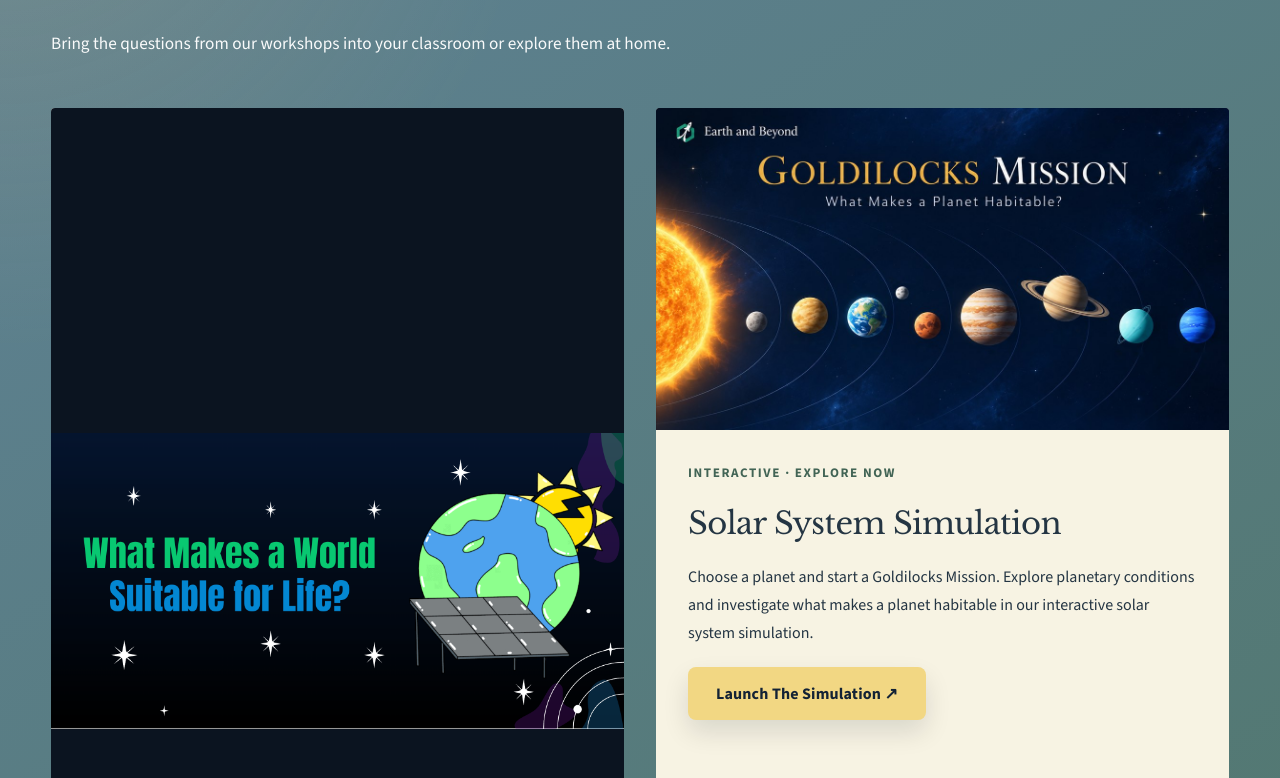
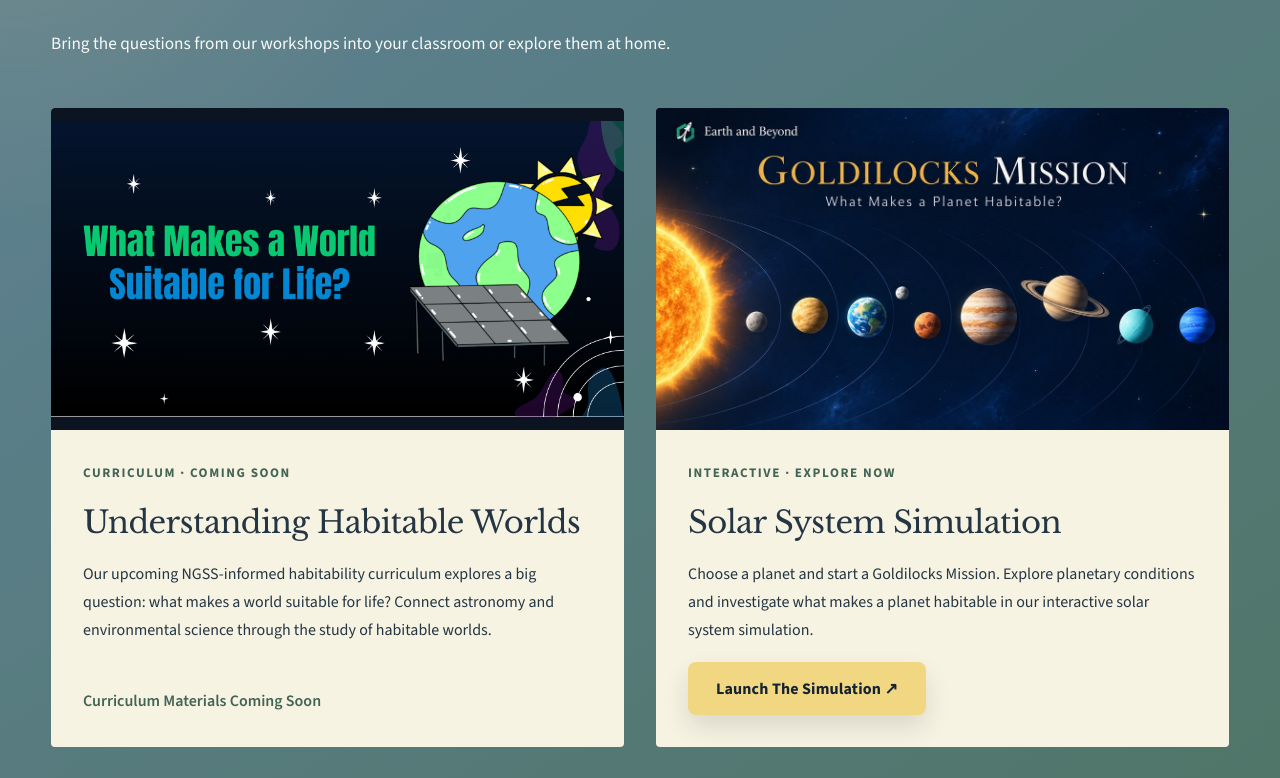
Before and after one commit to JLA30000/Earth_and_Beyond, a React (Vite) app: page /initiatives in a window 1280 px wide. Shown: the part 5162-5940 px from the top of the page. Built offline with nearby package versions, Linux system fonts and the light colour scheme.

Commit message:
Align resource cards and correct cover image proportions

```diff
--- a/src/index.css
+++ b/src/index.css
@@ -978,6 +978,8 @@ button:focus-visible {
 }
 
 .resource-card {
+  display: flex;
+  flex-direction: column;
   background: var(--cream);
   color: var(--dark-text);
   border-radius: 4px;
@@ -985,6 +987,8 @@ button:focus-visible {
 }
 
 .resource-card__image {
+  width: 100%;
+  height: auto;
   aspect-ratio: 16 / 9;
   object-fit: cover;
 }
@@ -1000,7 +1004,20 @@ button:focus-visible {
 }
 
 .resource-card__body {
+  flex: 1;
+  display: flex;
+  flex-direction: column;
+  align-items: flex-start;
+  gap: 1.1rem;
   padding: clamp(1.25rem, 3vw, 2rem);
+}
+
+.resource-card__body > * + * {
+  margin-top: 0;
+}
+
+.resource-card__body > :last-child {
+  margin-top: auto;
 }
 
 .resource-status {
```
